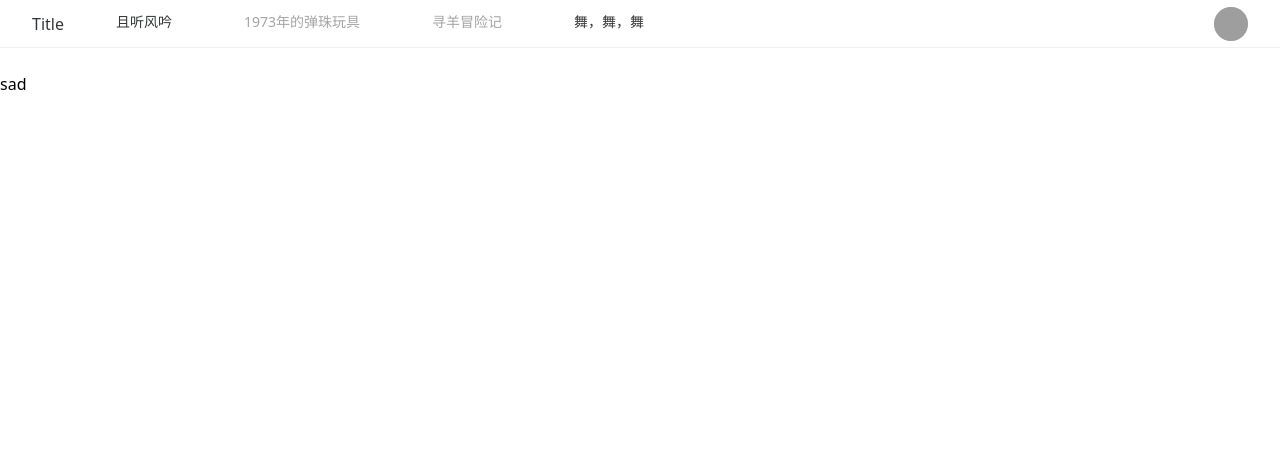
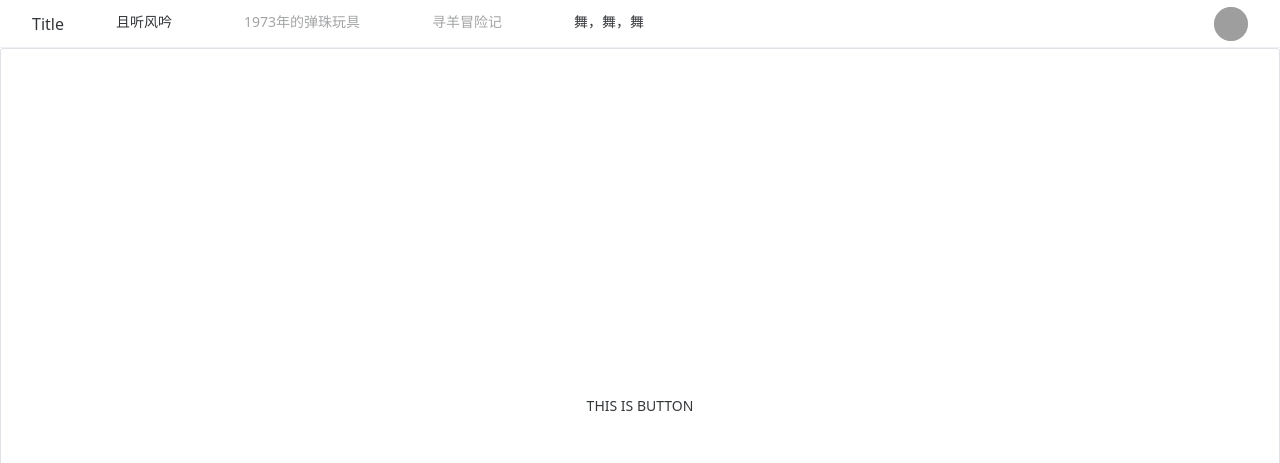
Before and after one commit to shaoerkuai/nui-minisfc, a Vue app in the folder front/: page / in a window 1280 px wide. Shown: the top 463 px of the page. Built offline with nearby package versions, Linux system fonts and the light colour scheme; grey boxes are pictures that could not be loaded; some icons are missing.

Commit message:
page: finish

```diff
--- a/front/components.d.ts
+++ b/front/components.d.ts
@@ -13,14 +13,20 @@ declare module 'vue' {
     NConfigProvider: typeof import('naive-ui')['NConfigProvider']
     NDropdown: typeof import('naive-ui')['NDropdown']
     NFlex: typeof import('naive-ui')['NFlex']
+    NForm: typeof import('naive-ui')['NForm']
+    NFormItemRow: typeof import('naive-ui')['NFormItemRow']
     NIcon: typeof import('naive-ui')['NIcon']
+    NInput: typeof import('naive-ui')['NInput']
     NLayout: typeof import('naive-ui')['NLayout']
     NLayoutHeader: typeof import('naive-ui')['NLayoutHeader']
     NMenu: typeof import('naive-ui')['NMenu']
     NMessageProvider: typeof import('naive-ui')['NMessageProvider']
     NModal: typeof import('naive-ui')['NModal']
     NModalProvider: typeof import('naive-ui')['NModalProvider']
+    NRadio: typeof import('naive-ui')['NRadio']
     NScrollbar: typeof import('naive-ui')['NScrollbar']
+    NTabPane: typeof import('naive-ui')['NTabPane']
+    NTabs: typeof import('naive-ui')['NTabs']
     NTag: typeof import('naive-ui')['NTag']
     NWatermark: typeof import('naive-ui')['NWatermark']
     PageBody: typeof import('./src/components/PageBody.vue')['default']
--- a/front/src/App.vue
+++ b/front/src/App.vue
@@ -2,6 +2,7 @@
 import PageHeader from './components/PageHeader.vue';
 import PageBody from './components/PageBody.vue';
 import PageFooter from './components/PageFooter.vue';
+import TestView from './views/TestView.vue';
 </script>
 
 <template>
@@ -9,7 +10,11 @@ import PageFooter from './components/PageFooter.vue';
     <n-message-provider>
       <n-modal-provider>
         <PageHeader />
-        <PageBody />
+        <PageBody :is-scrollable="false">
+          <template #default>
+            <TestView />
+          </template>
+        </PageBody>
         <PageFooter />
       </n-modal-provider>
     </n-message-provider>
--- a/front/src/components/PageBody.vue
+++ b/front/src/components/PageBody.vue
@@ -1,4 +1,8 @@
-<script setup lang="ts"></script>
+<script setup lang="ts">
+const prop = defineProps({
+  isScrollable: { type: Boolean, required: true },
+});
+</script>
 
 <template>
   <div
@@ -14,13 +18,16 @@
         maxHeight:
           'calc(100vh - var(--page-header-height) - var(--page-footer-height)))',
       }"
+      v-if="prop.isScrollable"
     >
-        <div v-for="_ in 1">
-          <br />
-          sad
-        </div>
+      <slot />
     </n-scrollbar>
+      <slot v-else/>
   </div>
 </template>
 
-<style scoped lang="scss"></style>
+<style lang="scss">
+//.n-scrollbar-content {
+//  height: 100%;
+//}
+</style>
--- /dev/null
+++ b/front/src/views/LoginView.vue
@@ -0,0 +1,51 @@
+<script setup lang="ts">
+const loading = ref(false);
+const alreadyReceived = ref(false)
+function receiveCode() {
+  loading.value = !loading.value;
+  setTimeout(() => {
+    loading.value = !loading.value;
+    alreadyReceived.value = true
+  }, 500);
+}
+</script>
+
+<template>
+  <div class="h-full max-h-full m-auto w-[30%] flex flex-col items-center">
+    <div class="flex-1 flex items-center w-full">
+      <n-tabs
+        class="card-tabs"
+        default-value="signin"
+        size="large"
+        animated
+        pane-wrapper-style="margin: 0 -4px"
+        pane-style="padding-left: 4px; padding-right: 4px; box-sizing: border-box;"
+      >
+        <n-tab-pane name="signin" tab="登录">
+          <n-form>
+            <n-form-item-row label="用户名">
+              <n-input :disabled="alreadyReceived" placeholder="请输入用户名" />
+              <div class="pl-2" v-if="!alreadyReceived" >
+                <n-button :loading="loading" @click="receiveCode">获取验证码</n-button>
+              </div>
+            </n-form-item-row>
+            <n-form-item-row label="验证码">
+              <n-input type="text" />
+            </n-form-item-row>
+          </n-form>
+          <n-button type="primary" block secondary strong>登录</n-button>
+        </n-tab-pane>
+      </n-tabs>
+    </div>
+  </div>
+</template>
+
+<style scoped lang="scss">
+.card-tabs {
+  position: relative;
+
+  .n-tabs-nav--bar-type {
+    padding-left: 4px;
+  }
+}
+</style>
--- /dev/null
+++ b/front/src/views/TestView.vue
@@ -0,0 +1,25 @@
+<script setup lang="ts">
+
+</script>
+
+<template>
+<div class="full-view">
+  <div class="view-container">
+      <n-button class="flex-1">THIS IS BUTTON</n-button>
+  </div>
+</div>
+</template>
+
+<style scoped lang="scss">
+.full-view {
+  position: relative;
+  height: 100%;
+  overflow: hidden;
+  .view-container{
+    height: 100%;
+    width: 100%;
+    display: flex;
+    flex-flow: column;
+  }
+}
+</style>
```
Lines whose indentation alone changed are shown as unchanged.
